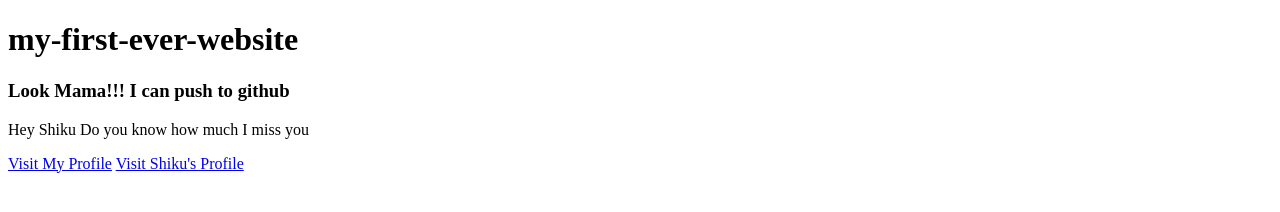
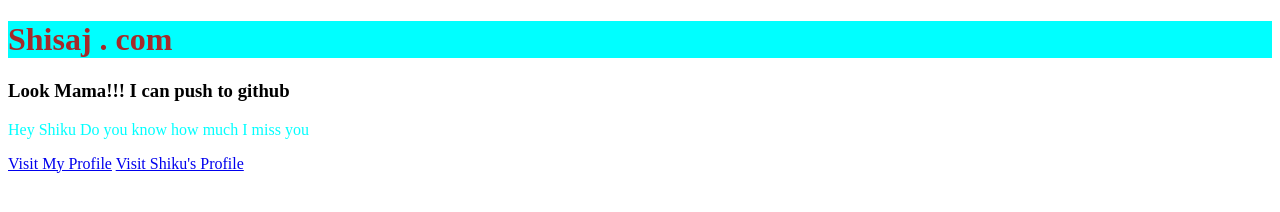
Before and after one commit to SajjaadHossen/my-first-website, a plain HTML site: page index.html in a window 1280 px wide. Drawn offline with Linux system fonts and the light colour scheme.

Commit message:
style added

```diff
--- a/index.html
+++ b/index.html
@@ -7,12 +7,27 @@
     <title>my-first-website</title>
 </head>
 <body>
-    <h1>my-first-ever-website</h1>
+    <h1>Shisaj . com</h1>
     <h3>Look Mama!!! I can push to github</h3>
     <p>Hey Shiku Do you know how much I miss you</p>
     <a href="https://www.facebook.com/sajjad.hosain.9">Visit My Profile</a>
     <a href="https://www.facebook.com/mohammad.shihabuddin.927">Visit Shiku's Profile</a>
 
+    <style>
+        p{
+            color: aqua;
+            border: blue;
+            border-radius: 20px;
+        }
+        h1{
+            color: brown;
+            background-color: cyan;
+
+        }
+
+
+    </style>
+
 
 </body>
 </html>
```
